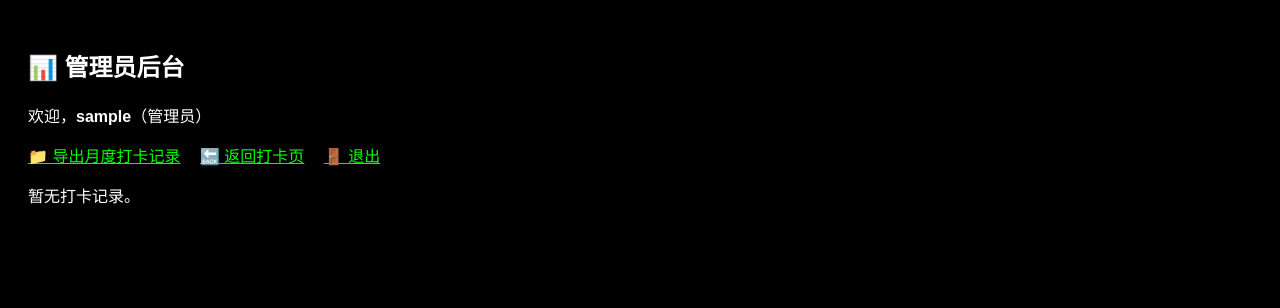
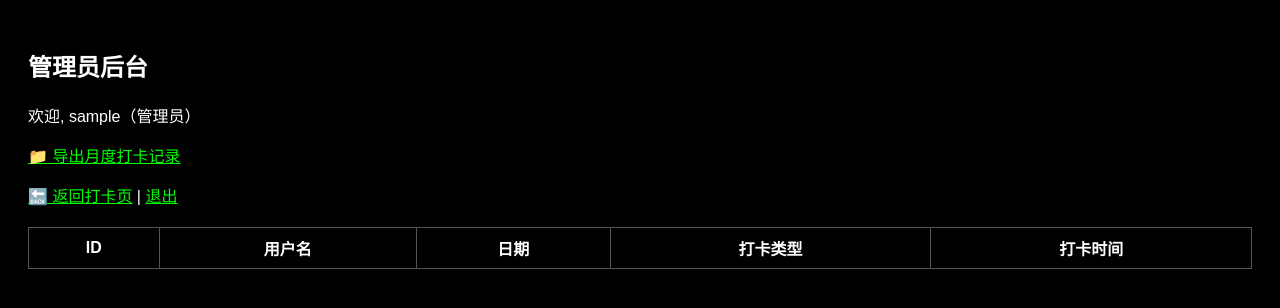
Before and after one commit to TDSUPPLY/Clock-in, a Flask app: page /admin in a window 1280 px wide. Shown: the top 308 px of the page. Run offline with Flask 3, Linux system fonts and the light colour scheme; the visitor is signed in with stand-in values (Sample User, id 1); lists and menus that the app fills with data are empty.

Commit message:
Update admin.html

```diff
--- a/templates/admin.html
+++ b/templates/admin.html
@@ -4,68 +4,39 @@
     <meta charset="UTF-8">
     <title>管理员后台</title>
     <style>
-        body {
-            background: #000;
-            color: #fff;
-            font-family: Arial, sans-serif;
-            padding: 20px;
-        }
-        a {
-            color: #0f0;
-            margin-right: 15px;
-        }
-        table {
-            width: 100%;
-            border-collapse: collapse;
-            margin-top: 20px;
-            background: #111;
-        }
-        th, td {
-            border: 1px solid #555;
-            padding: 10px;
-            text-align: center;
-        }
-        .type-上班打卡 { color: #00ff00; }
-        .type-下班打卡 { color: #ff4444; }
-        .type-午餐开始, .type-午餐结束 { color: #ffaa00; }
-        .type-加班开始, .type-加班结束 { color: #cc66ff; }
+        body { background: #000; color: #fff; font-family: Arial; padding: 20px; }
+        table { width: 100%; border-collapse: collapse; margin-top: 20px; }
+        th, td { border: 1px solid #555; padding: 8px; text-align: center; }
+        a { color: #0f0; }
     </style>
 </head>
 <body>
-    <h2>📊 管理员后台</h2>
-    <p>欢迎，<strong>{{ session['username'] }}</strong>（管理员）</p>
+    <h2>管理员后台</h2>
+    <p>欢迎, {{ session['username'] }}（管理员）</p>
+    <p><a href="/admin/export">📁 导出月度打卡记录</a></p>
+    <p><a href="/">🔙 返回打卡页</a> | <a href="/logout">退出</a></p>
 
-    <p>
-        <a href="/admin/export">📁 导出月度打卡记录</a>
-        <a href="/">🔙 返回打卡页</a>
-        <a href="/logout">🚪 退出</a>
-    </p>
-
-    {% if records %}
     <table>
         <thead>
             <tr>
                 <th>ID</th>
                 <th>用户名</th>
+                <th>日期</th>
                 <th>打卡类型</th>
-                <th>日期</th>
-                <th>时间戳</th>
+                <th>打卡时间</th>
             </tr>
         </thead>
         <tbody>
-            {% for r in records %}
+            {% for record in records %}
             <tr>
-                <td>{{ r.id }}</td>
-                <td>{{ r.username }}</td>
-                <td class="type-{{ r.type }}">{{ r.type }}</td>
-                <td>{{ r.date }}</td>
-                <td>{{ r.timestamp.strftime('%Y-%m-%d %H:%M:%S') }}</td>
+                <td>{{ record.id }}</td>
+                <td>{{ record.username }}</td>
+                <td>{{ record.date }}</td>
+                <td>{{ record.type }}</td>
+                <td>{{ record.timestamp.strftime('%Y-%m-%d %H:%M:%S') }}</td>
             </tr>
             {% endfor %}
         </tbody>
     </table>
-    {% else %}
-    <p>暂无打卡记录。</p>
-    {% endif %}
 </body>
 </html>
```
